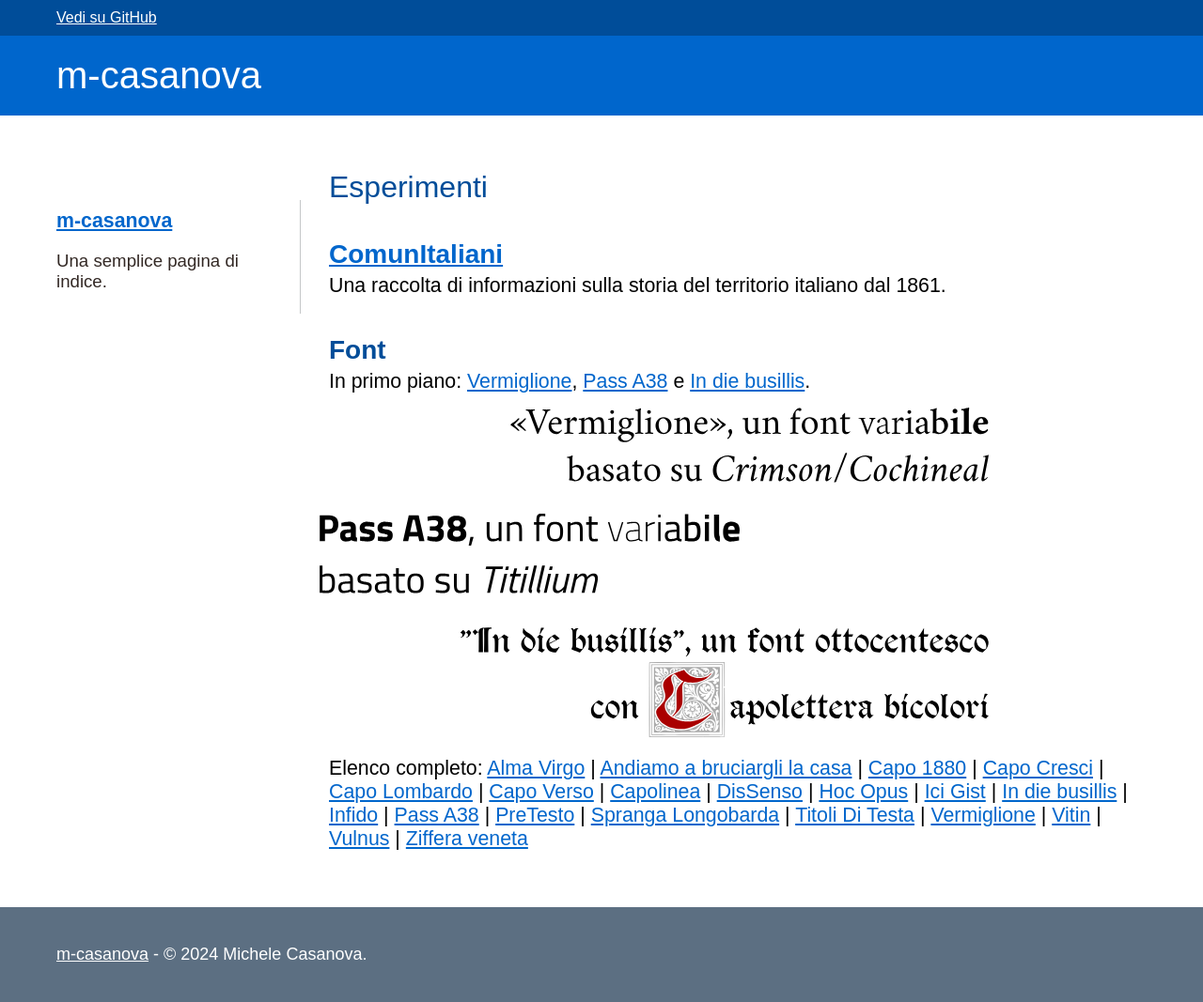
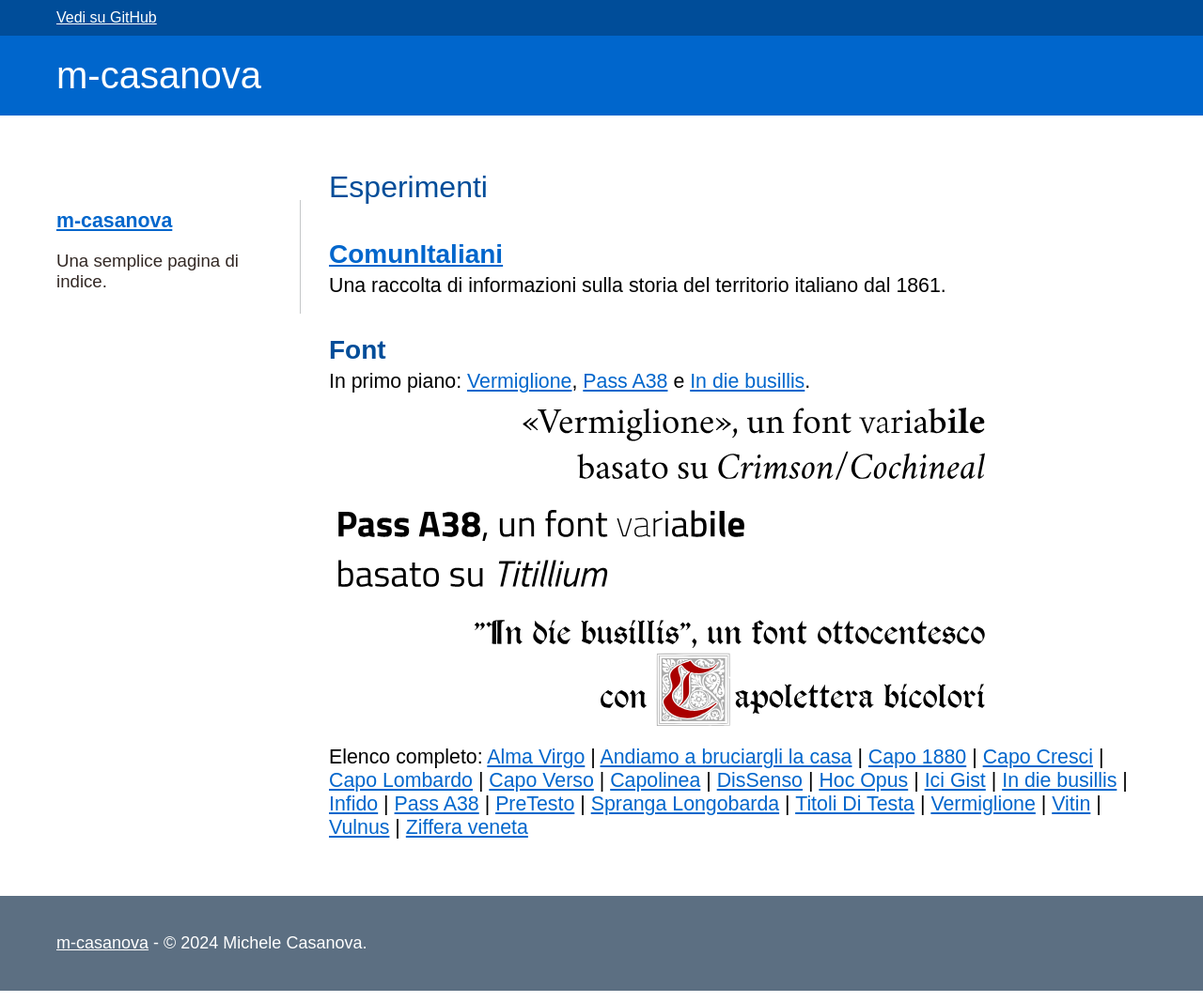
Before and after one commit to m-casanova/m-casanova.github.io, a Jekyll site: the page built from index.md, in a window 1280 px wide. Shown: the whole page at 94% size. Built offline with Jekyll 4.4.1, drawn with Linux system fonts in a browser that asks for light colours; some web fonts are replaced.

Commit message:
Update style.css

```diff
--- a/assets/css/style.css
+++ b/assets/css/style.css
@@ -31,7 +31,7 @@ div.side h4 { font-size: 16pt; font-weight: 600; margin: 0 }
 
 article { width: 890px; margin: 0 0 0 290px; padding:0; min-height: 300px }
 article p { margin: 5px 10px; padding:0; color: (--b1); }
-.imm { margin: 15px auto }
+.imm { margin: 15px 10px 15px 20px }
 
 footer { padding:0; margin:0; width: 100%; background: var(--n3); color: var(--b0) }
 footer > div { padding: 40px 0; margin:0 auto; width: 1180px }
```
